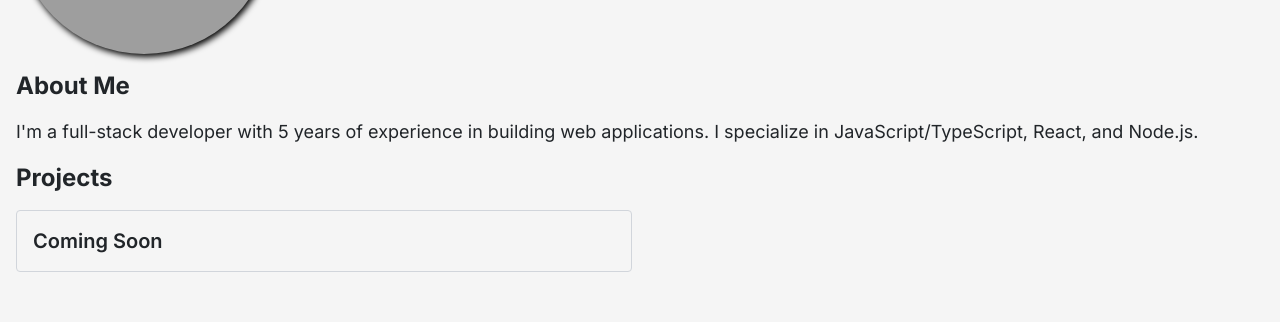
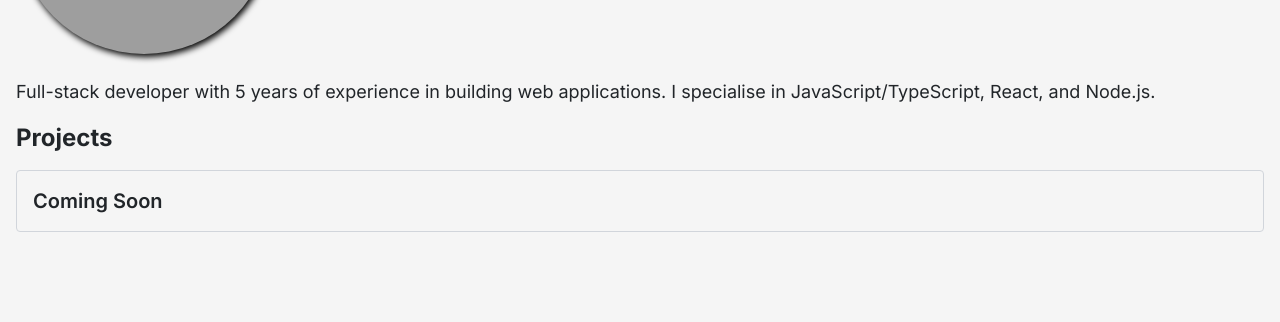
Before and after one commit to alanwallaceross/my-portfolio, a Next.js app: page / in a window 1280 px wide. Shown: the part 282-604 px from the top of the page. Built offline with nearby package versions, Linux system fonts and the light colour scheme; grey boxes are pictures that could not be loaded.

Commit message:
remove header, edit copy

```diff
--- a/src/app/page.tsx
+++ b/src/app/page.tsx
@@ -16,11 +16,11 @@ export default function Home() {
               />
             </div>
           </div>
-          <h2 className="text-2xl font-bold mb-4 mt-4">About Me</h2>
-          <p className="text-lg">
-            I&#39;m a full-stack developer with 5 years of experience in
-            building web applications. I specialize in JavaScript/TypeScript,
-            React, and Node.js.
+
+          <p className="text-lg mt-6">
+            Full-stack developer with 5 years of experience in building web
+            applications. I specialise in JavaScript/TypeScript, React, and
+            Node.js.
           </p>
         </div>
       </section>
@@ -28,7 +28,7 @@ export default function Home() {
       <section id="projects" className="">
         <div className="container mx-auto px-4">
           <h2 className="text-2xl font-bold mb-4 mt-4">Projects</h2>
-          <div className="grid grid-cols-1 sm:grid-cols-2 gap-4">
+          <div className="grid grid-cols-1 gap-4">
             {/* Example project cards */}
             <div className="p-4 border border-gray-300 rounded">
               <h3 className="text-xl font-semibold">Coming Soon</h3>
```
